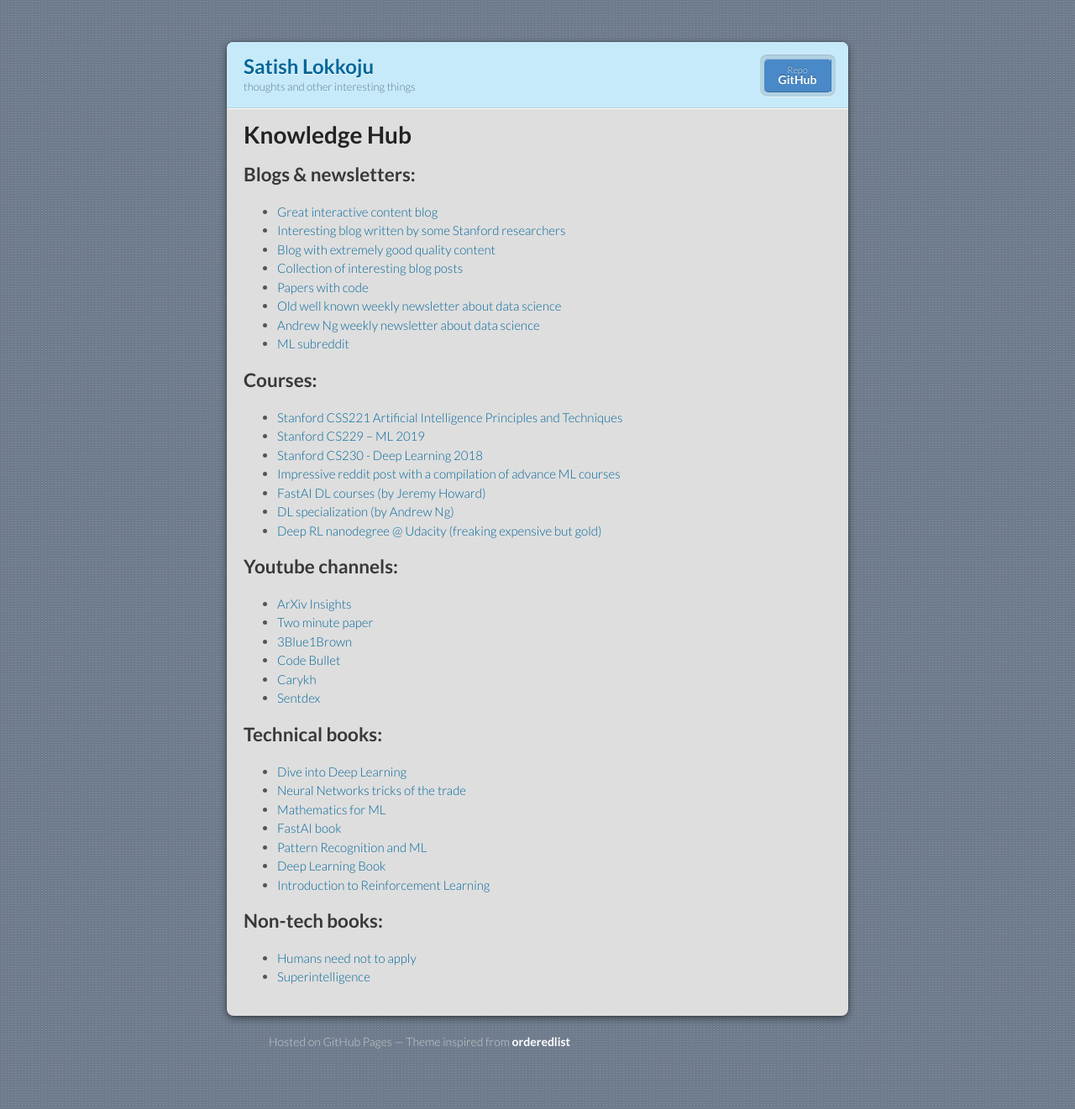
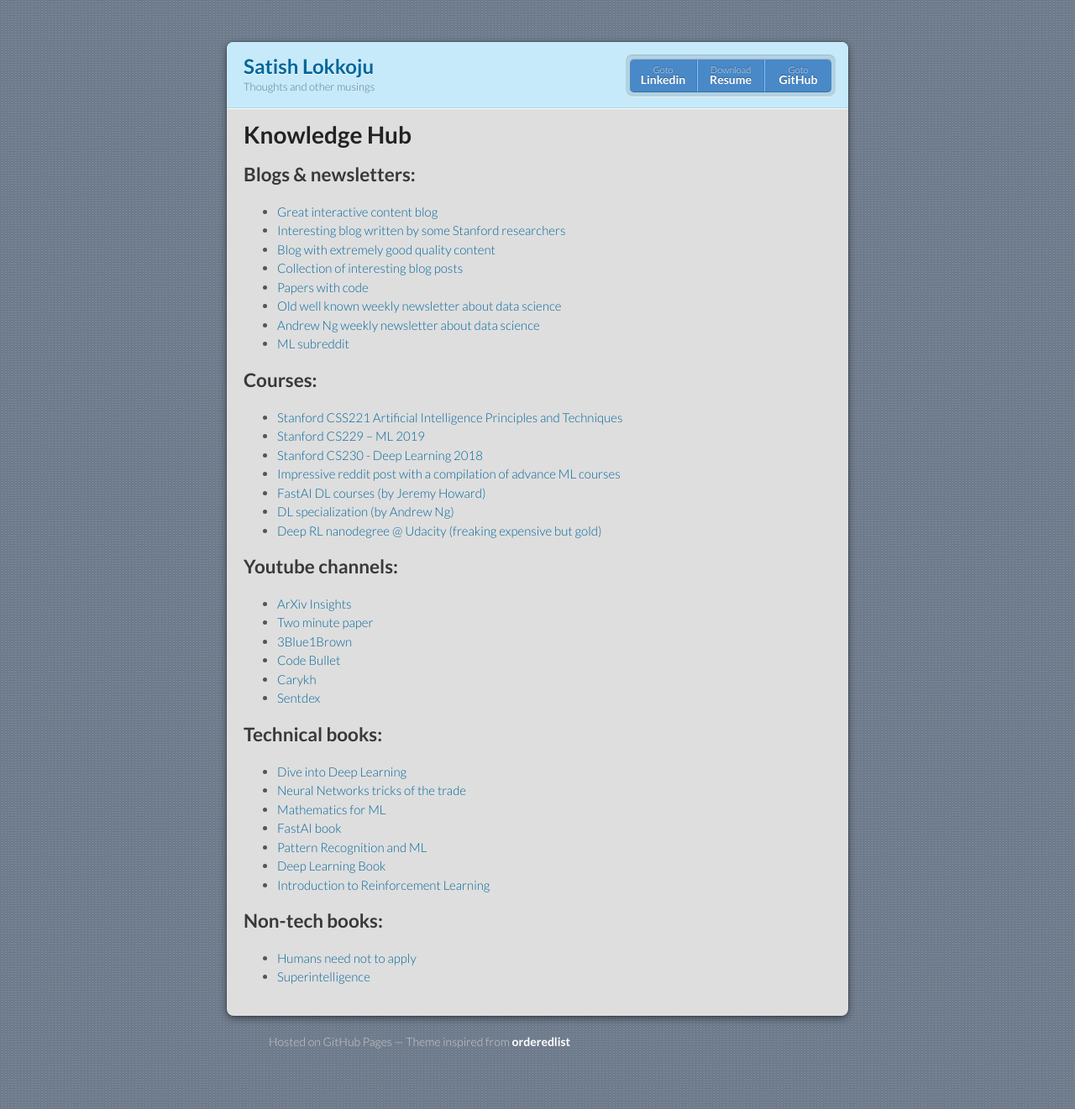
Before and after one commit to satishlokkoju/satishlokkoju.github.io, a Jekyll site: the page built from index.md, in a window 1280 px wide. Shown: the whole page at 84% size. Built offline with Jekyll 4.4.1, drawn with Linux system fonts in a browser that asks for light colours; our own code applies the rules of GitHub Pages for plain Markdown files.

Commit message:
Updated the default html

```diff
--- a/_config.yml
+++ b/_config.yml
@@ -1,3 +1,7 @@
 title: Satish Lokkoju
-description: thoughts and other interesting things
+description: Thoughts and other musings
 theme: jekyll-theme-modernist
+github:
+  owner_name: Satish Lokkoju
+  linkedin: https://www.linkedin.com/in/lsatish
+  resume: https://www.linkedin.com/in/lsatish
--- a/_layouts/default.html
+++ b/_layouts/default.html
@@ -23,11 +23,9 @@
         {% endif %}
         <p class="view"><a href="{{ site.github.repository_url }}">View the Project on GitHub <small>{{ github_name }}</small></a></p>
         <ul>
-        {% if site.show_downloads %}
-          <li><a href="{{ site.github.zip_url }}">Download <strong>ZIP File</strong></a></li>
-          <li><a href="{{ site.github.tar_url }}">Download <strong>Resume</strong></a></li>
-        {% endif %}
-          <li><a href="{{ site.github.repository_url }}">Repo <strong>GitHub</strong></a></li>
+          <li><a href="{{ site.github.linkedin }}">Goto <strong>Linkedin</strong></a></li>
+          <li><a href="{{ site.github.resume }}">Download <strong>Resume</strong></a></li>
+          <li><a href="{{ site.github.repository_url }}">Goto <strong>GitHub</strong></a></li>
         </ul>
       </header>
       <section>
```
